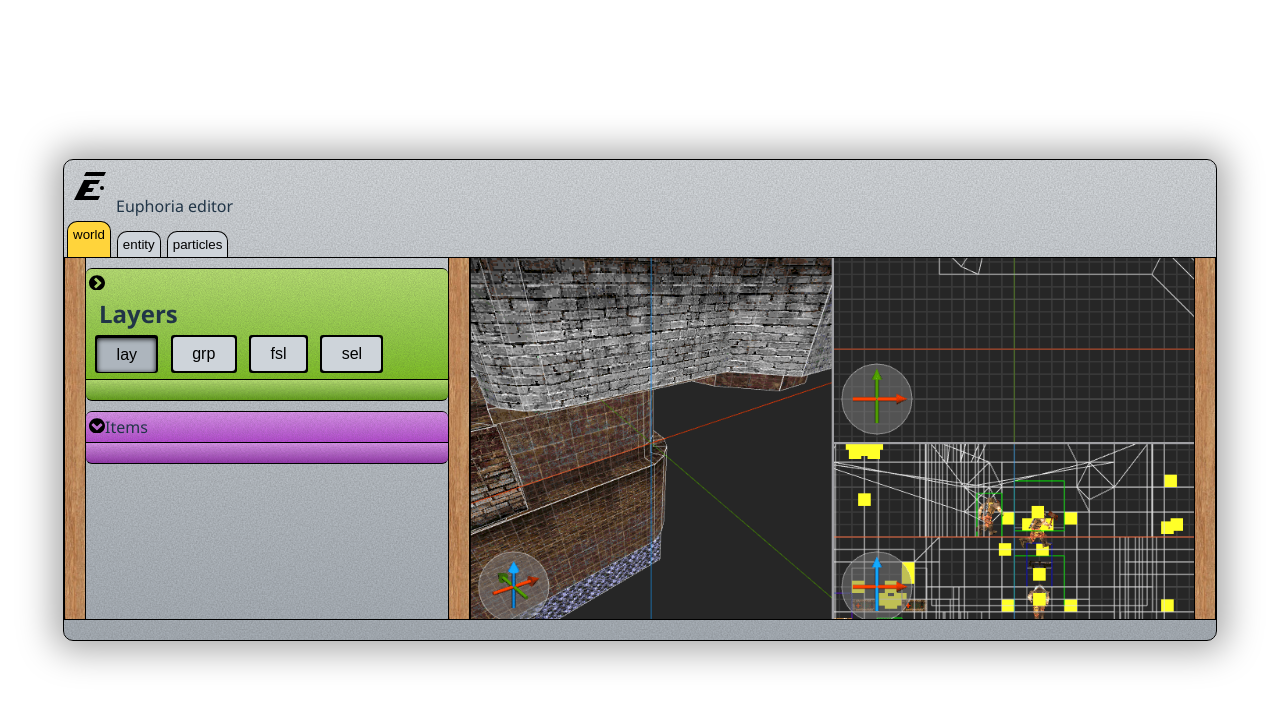
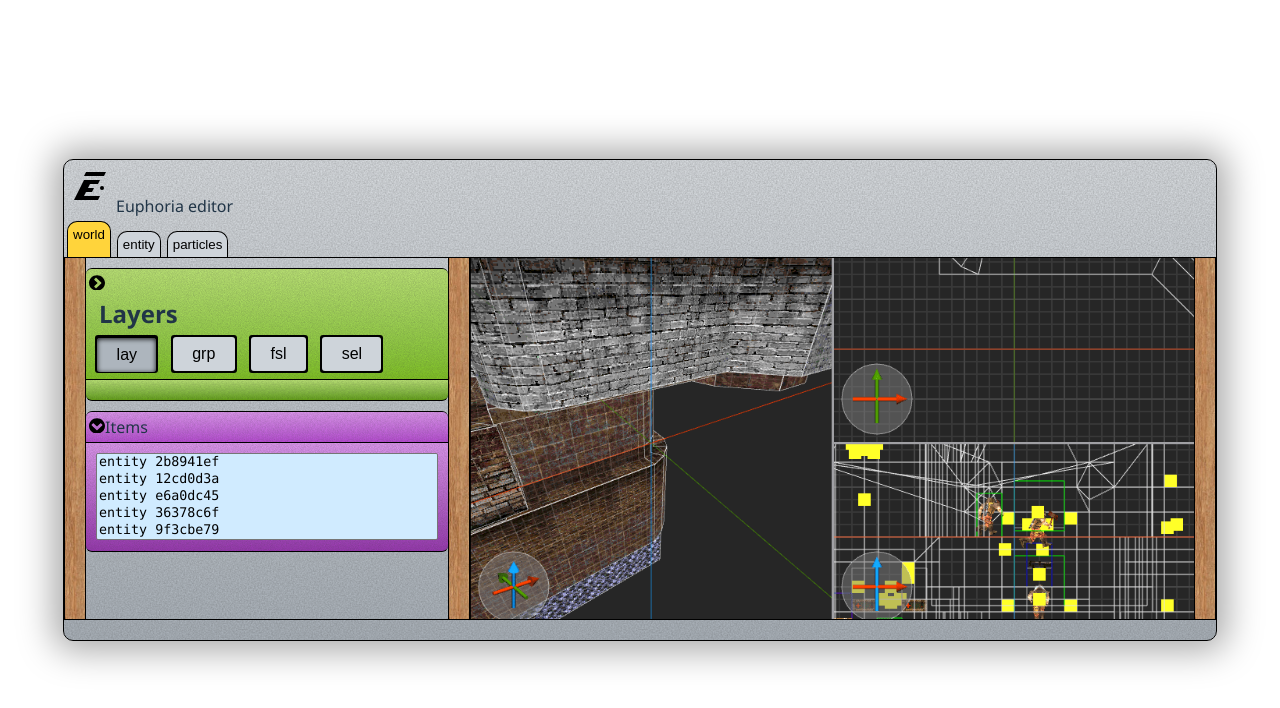
Before and after one commit to madeso/skeumorphix, a React (Vite) app: page / in a window 1280 px wide. Both pictures are taken after a click on the button "world". Shown: the top 708 px of the page. Built offline with nearby package versions, Linux system fonts and the light colour scheme.

Commit message:
Add entity in the lister panel

```diff
--- a/src/App.css
+++ b/src/App.css
@@ -249,3 +249,23 @@ tab-bar {
   margin-left: 10px;
   font-size: 1.5em;
 }
+
+select.lister-items {
+  width: 100%;
+  font-family: 'Share Tech Mono', 'Consolas', monospace;
+  color: black;
+  margin: 0px;
+  padding: 9;
+  appearance: base-select;
+  background-color: var(--bottom);
+}
+select.lister-items option {
+  color: black;
+}
+
+select.lister-items option:checked
+{
+  background-color: var(--top);
+  color: black !important;
+  background: var(--top) linear-gradient(0deg, var(--top) 0%, var(--top) 100%);
+}
--- a/src/App.tsx
+++ b/src/App.tsx
@@ -314,6 +314,17 @@ const ListerPanel = () => {
     </Component>
 
     <Component color="grape" title="Items">
+      <select className="lister-items" name="items" size={5} style={noiseTexture("blue", 3, 1)}>
+        <option>entity 2b8941ef</option>
+        <option>entity 12cd0d3a</option>
+        <option>entity e6a0dc45</option>
+        <option>entity 36378c6f</option>
+        <option>entity 9f3cbe79</option>
+        <option>entity 78b6c5c4</option>
+        <option>entity 31ce0a54</option>
+        <option>entity c1b7a470</option>
+      </select>
+
     </Component>
   </>;
 }
```
